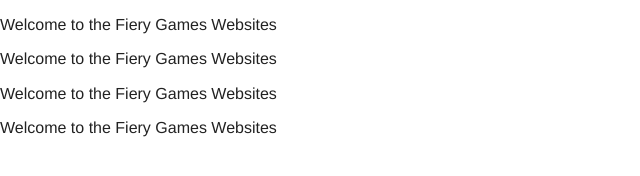
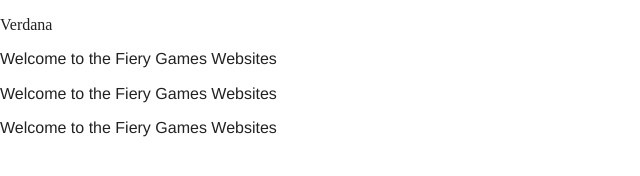
Before and after one commit to FieryGames/fierygames.github.io, a website built with Parcel: page index.html in a window 1280 px wide. Shown: the whole page, without its empty margins (0-640 px from the left). Built offline with nearby package versions, Linux system fonts and the light colour scheme.

Commit message:
Update index.html

```diff
--- a/index.html
+++ b/index.html
@@ -25,7 +25,7 @@
 <body>
 
   <!-- Add your site or application content here -->
-  <p style="font-family:Helvetica;">Welcome to the Fiery Games Websites</p>
+  <p font face = "Verdana" size = "5">Verdana</font><br </p>
   <p style="font-family:Helvetica;">Welcome to the Fiery Games Websites</p>
   <p style="font-family:Helvetica;">Welcome to the Fiery Games Websites</p>
   <p style="font-family:Helvetica;">Welcome to the Fiery Games Websites</p>
```
